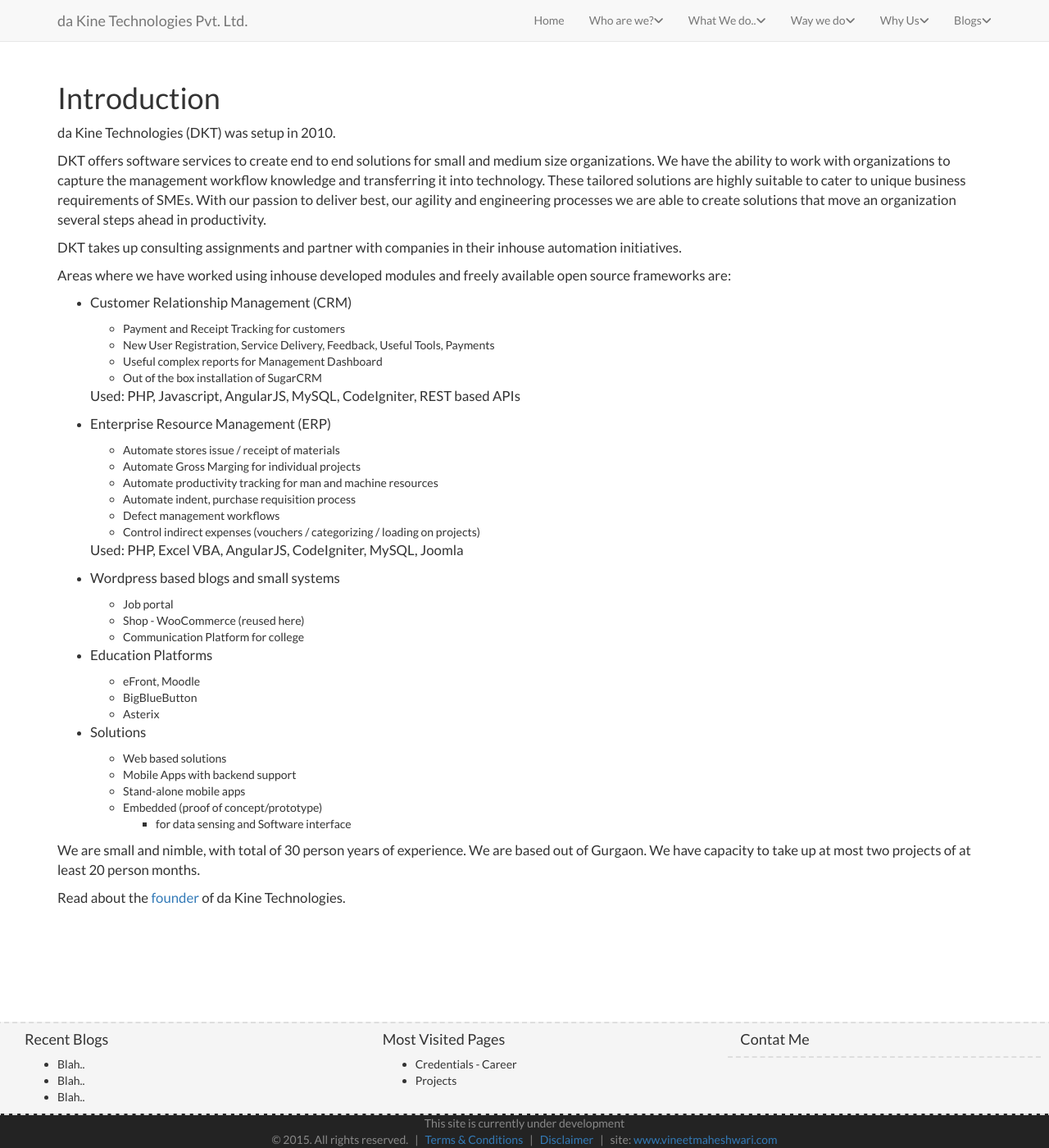
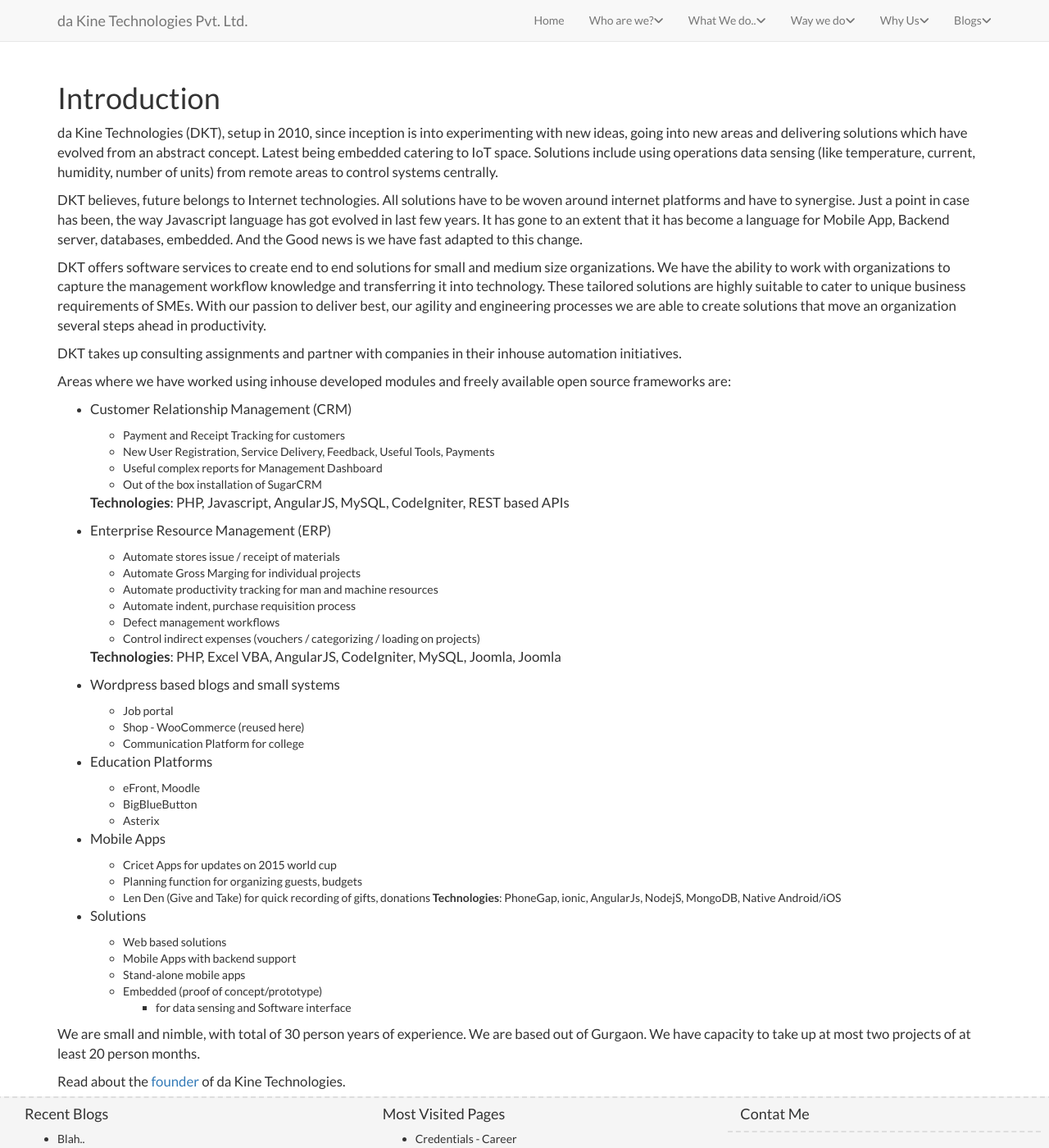
Before and after one commit to dakinegroup/dakinegroup.github.io, a Jekyll site: the page built from _company/team/index.md, in a window 1280 px wide and 1400 px high. Shown: the whole window at 82% size. Built offline with Jekyll 4.4.1, drawn with Linux system fonts in a browser that asks for light colours; nearby versions of some CDN libraries; library files that are not in the unit come from our copies.

Commit message:
udpated..

```diff
--- a/_company/team/index.md
+++ b/_company/team/index.md
@@ -5,7 +5,9 @@ title: da Kine Technologies Pvt. Ltd. - Team
 ---
 #Introduction
 
-da Kine Technologies (DKT) was setup in 2010.
+da Kine Technologies (DKT), setup in 2010, since inception is into experimenting with new ideas, going into new areas and delivering solutions which have evolved from an abstract concept. Latest being embedded catering to IoT space. Solutions include using operations data sensing (like temperature, current, humidity, number of units) from remote areas to control systems centrally.
+
+DKT believes, future belongs to Internet technologies. All solutions have to be woven around internet platforms and have to synergise. Just a point in case has been, the way Javascript language has got evolved in last few years. It has gone to an extent that it has become a language for Mobile App, Backend server, databases, embedded. And the Good news is we have fast adapted to this change.
 
 DKT offers software services to create end to end solutions for small and medium size organizations. We have the ability to work with organizations to capture the management workflow knowledge and transferring it into technology. These tailored solutions are highly suitable to cater to unique business requirements of SMEs. With our passion to deliver best, our agility and engineering processes we are able to create solutions that move an organization several steps ahead in productivity.
 
@@ -20,7 +22,7 @@ Areas where we have worked using inhouse developed modules and freely available
    * Useful complex reports for Management Dashboard
    * Out of the box installation of SugarCRM
 
-   Used: PHP, Javascript, AngularJS, MySQL, CodeIgniter, REST based APIs
+   **Technologies**: PHP, Javascript, AngularJS, MySQL, CodeIgniter, REST based APIs
 
 * Enterprise Resource Management (ERP)
 
@@ -31,7 +33,7 @@ Areas where we have worked using inhouse developed modules and freely available
    * Defect management workflows
    * Control indirect expenses (vouchers / categorizing / loading on projects)
 
-   Used: PHP, Excel VBA, AngularJS, CodeIgniter, MySQL, Joomla
+   **Technologies**: PHP, Excel VBA, AngularJS, CodeIgniter, MySQL, Joomla, Joomla
 
 * Wordpress based blogs and small systems
 
@@ -45,6 +47,13 @@ Areas where we have worked using inhouse developed modules and freely available
    * BigBlueButton
    * Asterix
 
+* Mobile Apps
+
+    - Cricet Apps for updates on 2015 world cup
+    - Planning function for organizing guests, budgets
+    - Len Den (Give and Take) for quick recording of gifts, donations
+    **Technologies**: PhoneGap, ionic, AngularJs, NodejS, MongoDB, Native Android/iOS
+
 * Solutions
 
     - Web based solutions
```
Also changed, not shown: _company/team/founder.md (+3 -3 lines).
